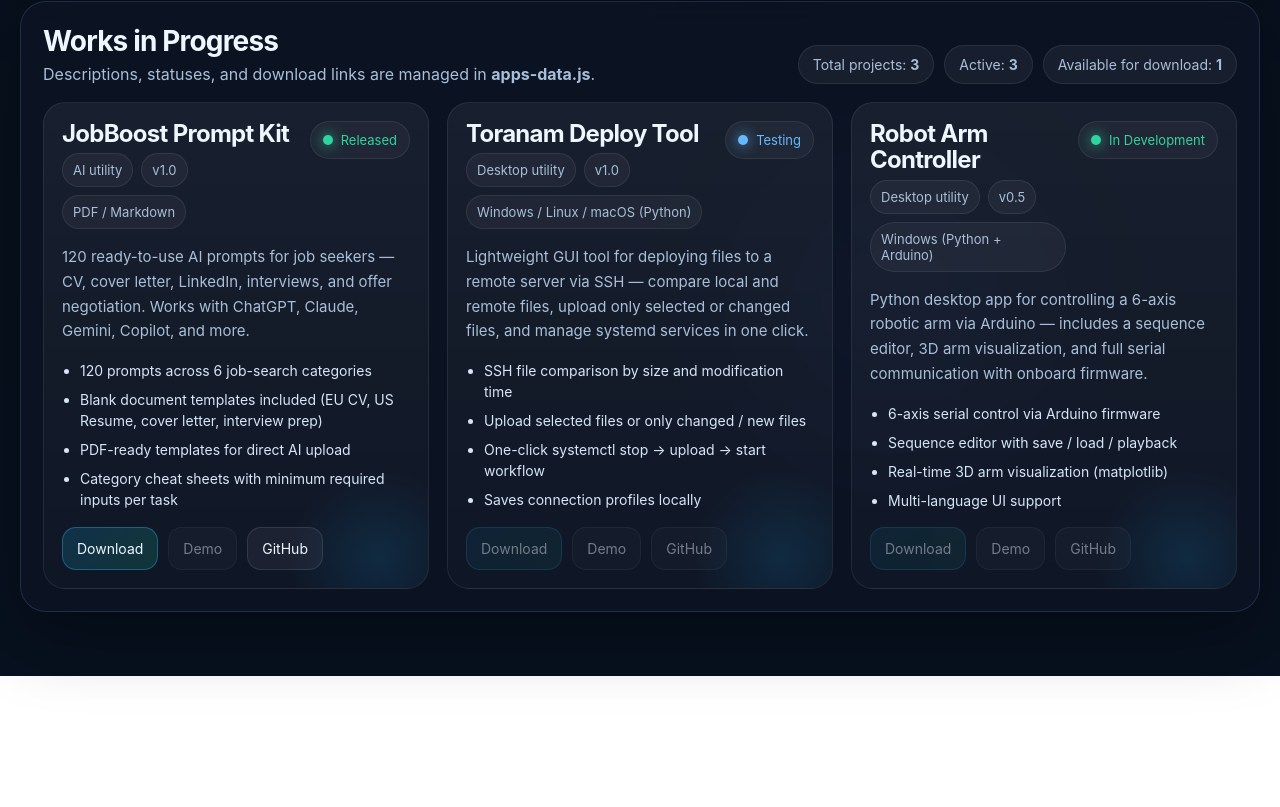
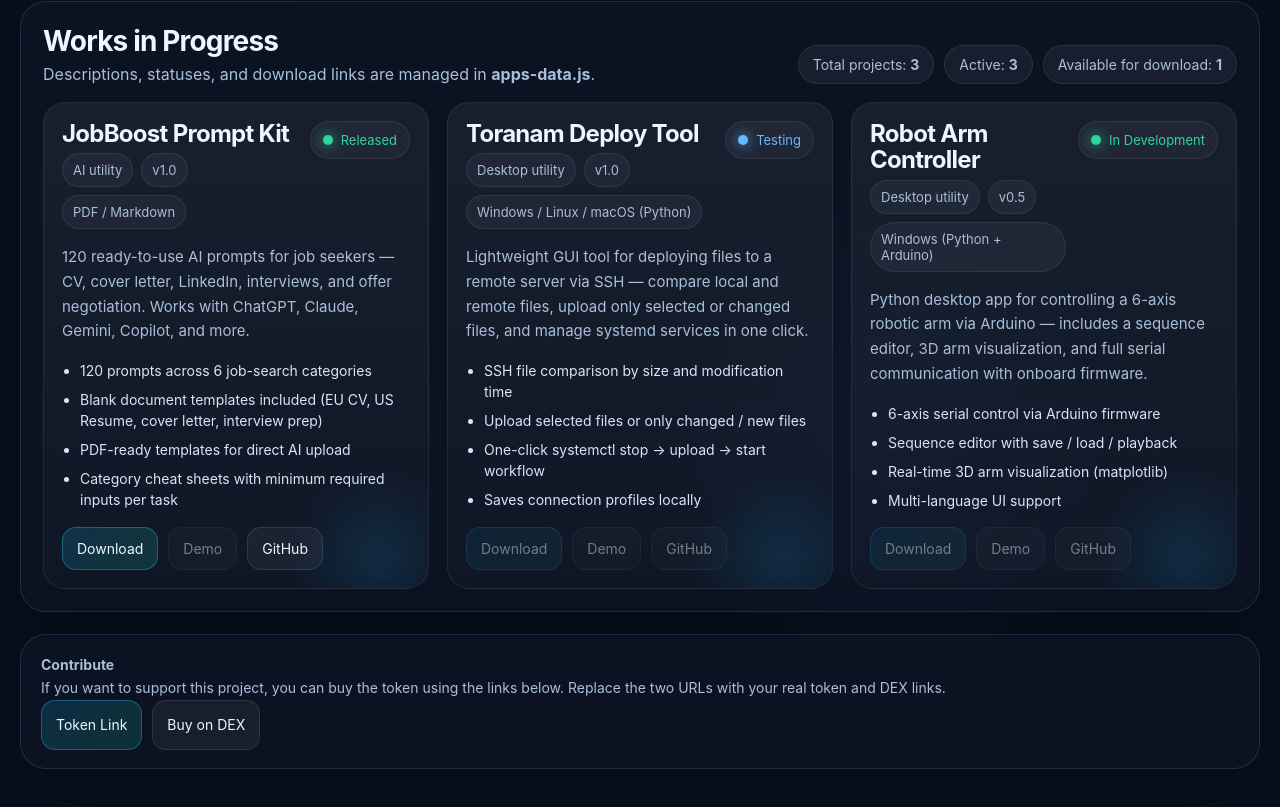
Before and after one commit to tinyaiapp-ui/tinyaiapp, a plain HTML site: page index.html in a window 1280 px wide. Shown: the part 578-1385 px from the top of the page. Before the commit the page ends 1254 px from the top, so only its background shows below. Drawn offline with Linux system fonts and the light colour scheme.

Commit message:
Add contribution section with token and DEX links in footer

```diff
--- a/index.html
+++ b/index.html
@@ -458,6 +458,16 @@
       <div id="appsGrid" class="grid"></div>
     </section>
 
+    <section class="footer-card">
+      <strong>Contribute</strong><br>
+      If you want to support this project, you can buy the token using the links below.
+      Replace the two URLs with your real token and DEX links.
+      <div class="links">
+        <a class="btn primary" href="https://YOUR-TOKEN-LINK" target="_blank" rel="noopener noreferrer">Token Link</a>
+        <a class="btn" href="https://YOUR-DEX-URL" target="_blank" rel="noopener noreferrer">Buy on DEX</a>
+      </div>
+    </section>
+
   </main>
 
   <script src="./apps-data.js"></script>
```
